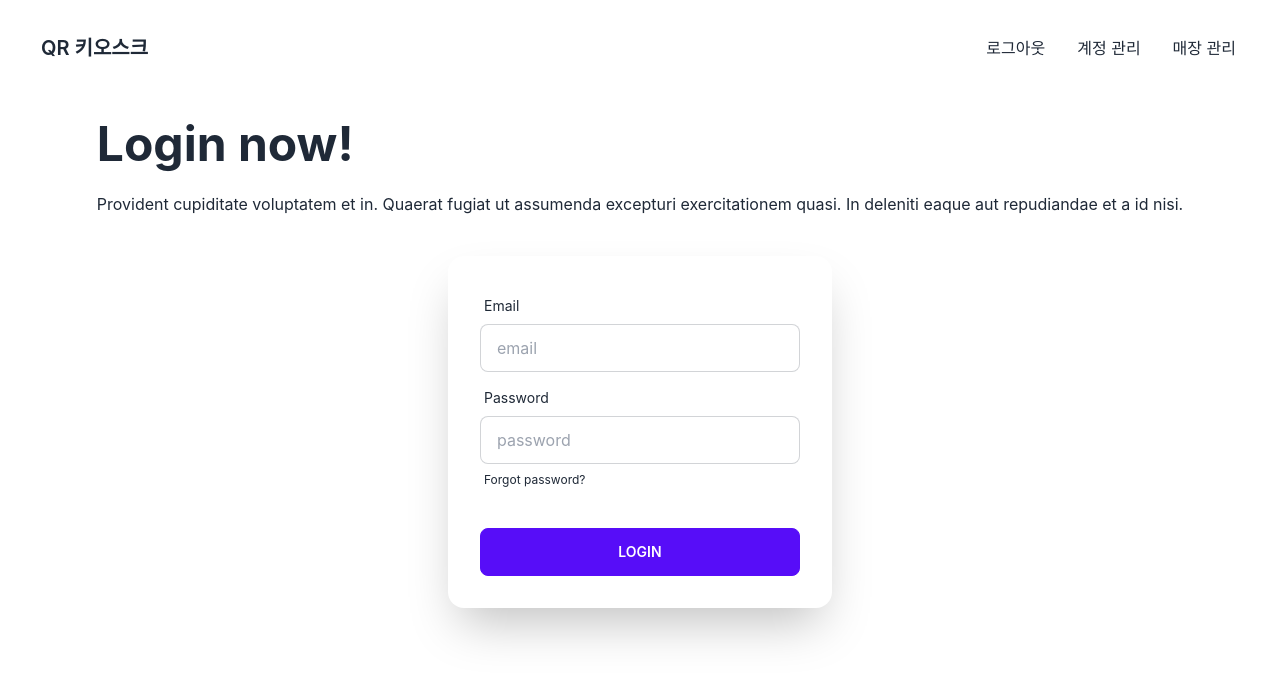
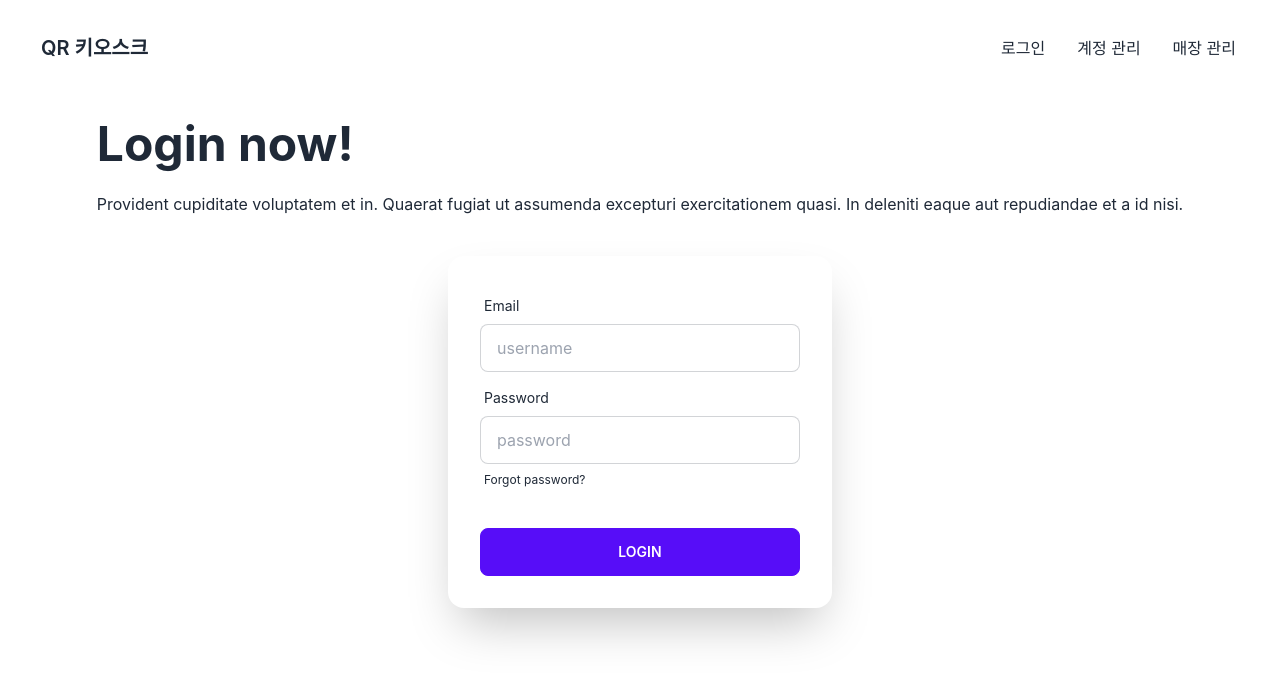
Before and after one commit to jadru/qr-kiosk, a React (Vite) app in the folder apps/frontend/: page /login in a window 1280 px wide. Shown: the top 680 px of the page. Built offline with nearby package versions, Linux system fonts and the light colour scheme.

Commit message:
feat: apply react hook form on login screen

```diff
--- a/apps/frontend/package.json
+++ b/apps/frontend/package.json
@@ -4,8 +4,7 @@
   "version": "0.0.0",
   "type": "module",
   "scripts": {
-    "dev": "vite",
-    "start": "vite",
+    "start": "vite --open",
     "build": "tsc && vite build",
     "preview": "vite preview",
     "serve": "serve -s dist -p 3000",
--- a/apps/frontend/src/components/NormalLayout/NavBar.tsx
+++ b/apps/frontend/src/components/NormalLayout/NavBar.tsx
@@ -1,5 +1,4 @@
 import { Link } from 'react-router-dom';
-import { useRecoilState } from 'recoil';
 
 export const NavBar = () => {
   return (
@@ -12,13 +11,13 @@ export const NavBar = () => {
       <div className="flex-none">
         <ul className="menu menu-horizontal px-1">
           <li>
-            <a>로그아웃</a>
+            <Link to="/login">로그인</Link>
           </li>
           <li>
-            <a>계정 관리</a>
+            <Link to="/account">계정 관리</Link>
           </li>
           <li>
-            <a>매장 관리</a>
+            <Link to="/store-management">매장 관리</Link>
           </li>
         </ul>
       </div>
--- a/apps/frontend/src/pages/Login/Login.tsx
+++ b/apps/frontend/src/pages/Login/Login.tsx
@@ -1,6 +1,20 @@
 import { NormalLayout } from '@src/components';
+import { useForm, SubmitHandler } from 'react-hook-form';
+
+type LoginInputType = {
+  username: string;
+  password: string;
+};
 
 export const Login = () => {
+  const {
+    register,
+    handleSubmit,
+    watch,
+    formState: { errors },
+  } = useForm<LoginInputType>();
+  const onSubmit: SubmitHandler<LoginInputType> = (data) => console.log(data);
+  // console.log(watch('example'));
   return (
     <NormalLayout>
       <div className="hero">
@@ -13,7 +27,10 @@ export const Login = () => {
               et a id nisi.
             </p>
           </div>
-          <div className="card flex-shrink-0 w-full max-w-sm shadow-2xl bg-base-100">
+          <form
+            onSubmit={handleSubmit(onSubmit)}
+            className="card flex-shrink-0 w-full max-w-sm shadow-2xl bg-base-100"
+          >
             <div className="card-body">
               <div className="form-control">
                 <label className="label">
@@ -21,8 +38,9 @@ export const Login = () => {
                 </label>
                 <input
                   type="text"
-                  placeholder="email"
+                  placeholder="username"
                   className="input input-bordered"
+                  // {...register('example')}
                 />
               </div>
               <div className="form-control">
@@ -30,7 +48,7 @@ export const Login = () => {
                   <span className="label-text">Password</span>
                 </label>
                 <input
-                  type="text"
+                  type="password"
                   placeholder="password"
                   className="input input-bordered"
                 />
@@ -41,10 +59,12 @@ export const Login = () => {
                 </label>
               </div>
               <div className="form-control mt-6">
-                <button className="btn btn-primary">Login</button>
+                <button type="submit" className="btn btn-primary">
+                  Login
+                </button>
               </div>
             </div>
-          </div>
+          </form>
         </div>
       </div>
     </NormalLayout>
```
